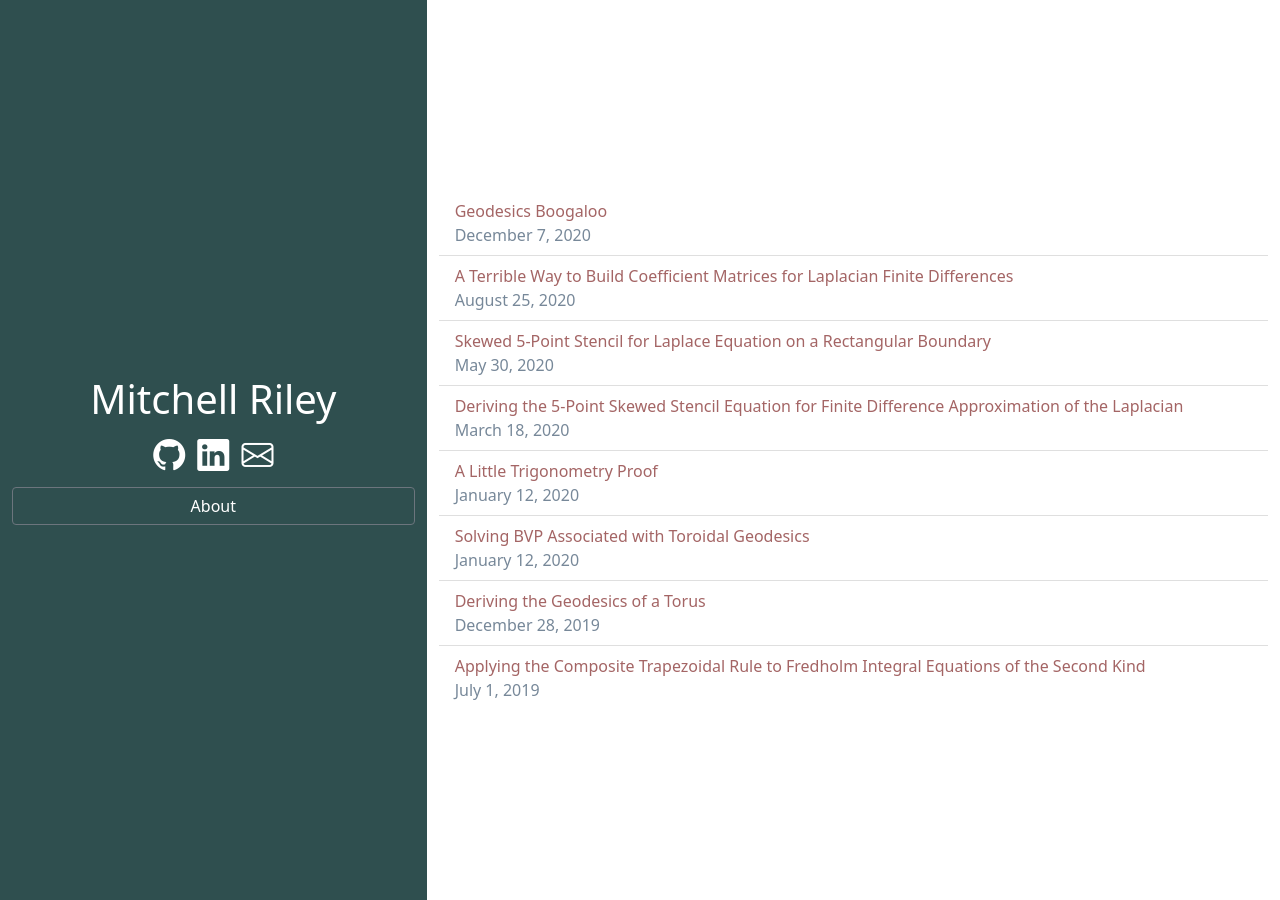
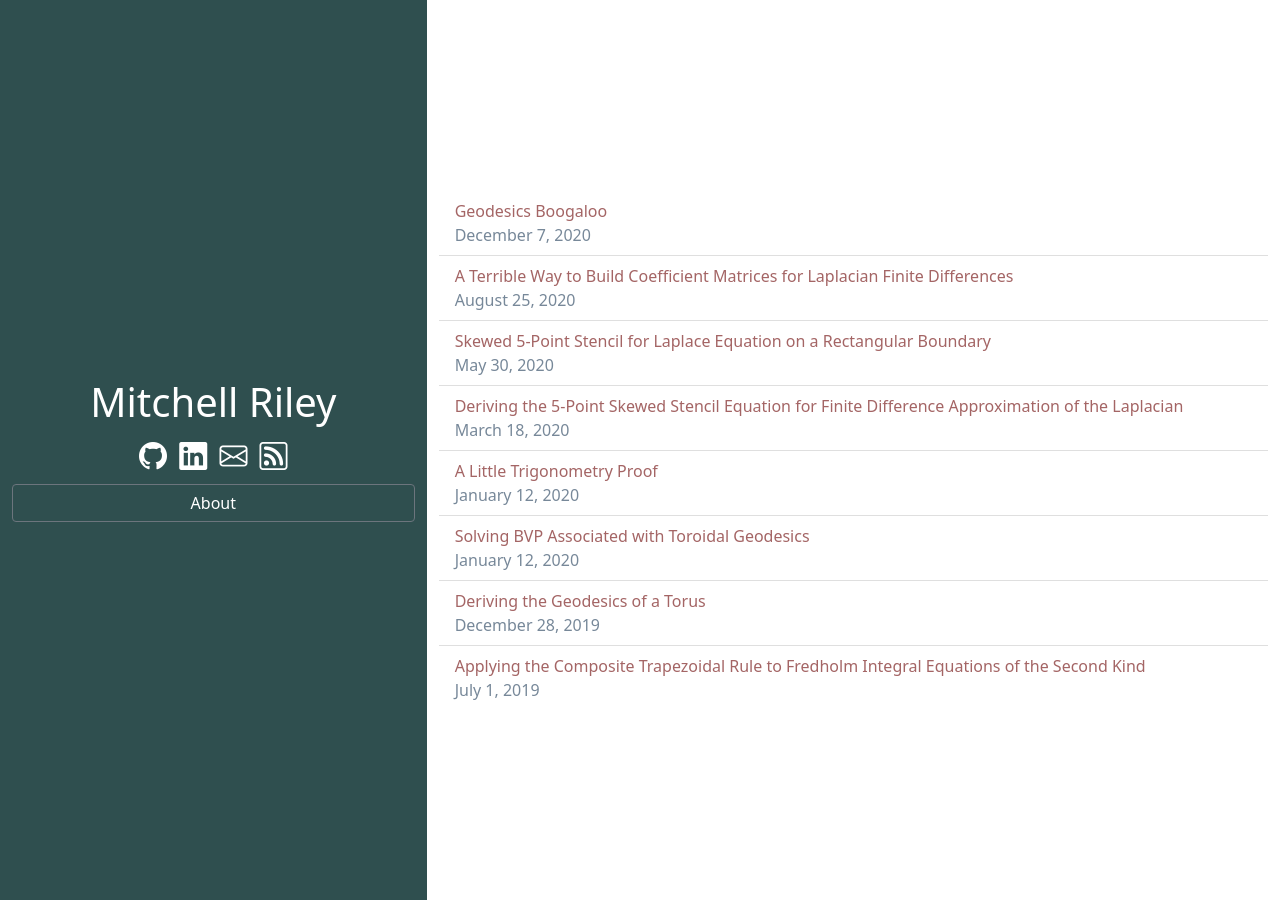
Before and after one commit to mitchr/mitchr.github.io, a Jekyll site: the page built from index.md, in a window 1280 px wide. Built offline with Jekyll 4.4.1, drawn with Linux system fonts in a browser that asks for light colours; nearby versions of some CDN libraries.

Commit message:
Add link to rss feed on landing pages

```diff
--- a/_layouts/landing.html
+++ b/_layouts/landing.html
@@ -21,9 +21,10 @@
 			<div class="row vh-100 align-items-center">
 				<div class=col>
 					<a class="noHover h1 text-white d-block" href="{{site.baseurl}}/">Mitchell Riley</a>
-					<a class="noHover" href="{{site.github_url}}"><i class="bi bi-github" style="color:white; font-size: 2rem;" aria-label="Github"></i></a>
-					<a class="noHover" href="{{site.linkedin_url}}"><i class="bi bi-linkedin ms-2" style="color:white; font-size: 2rem;" aria-label="LinkedIn"></i></a>
-					<a class="noHover" href="mailto:{{site.email}}"><i class="bi bi-envelope ms-2" style="color:white; font-size: 2rem;" aria-label="Email"></i></a>
+					<a class="noHover" href="{{site.github_url}}"><i class="bi bi-github" style="color:white; font-size: 1.75rem;" aria-label="Github"></i></a>
+					<a class="noHover" href="{{site.linkedin_url}}"><i class="bi bi-linkedin ms-2" style="color:white; font-size: 1.75rem;" aria-label="LinkedIn"></i></a>
+					<a class="noHover" href="mailto:{{site.email}}"><i class="bi bi-envelope ms-2" style="color:white; font-size: 1.75rem;" aria-label="Email"></i></a>
+					<a class="noHover" href="feed.xml"><i class="bi bi-rss ms-2" style="color:white; font-size: 1.75rem;" aria-label="Email"></i></a>
 					<a href="{{site.baseurl}}/about" class="btn btn-outline-secondary text-white d-block mt-2">About</a>
 				</div>
 			</div>
```
